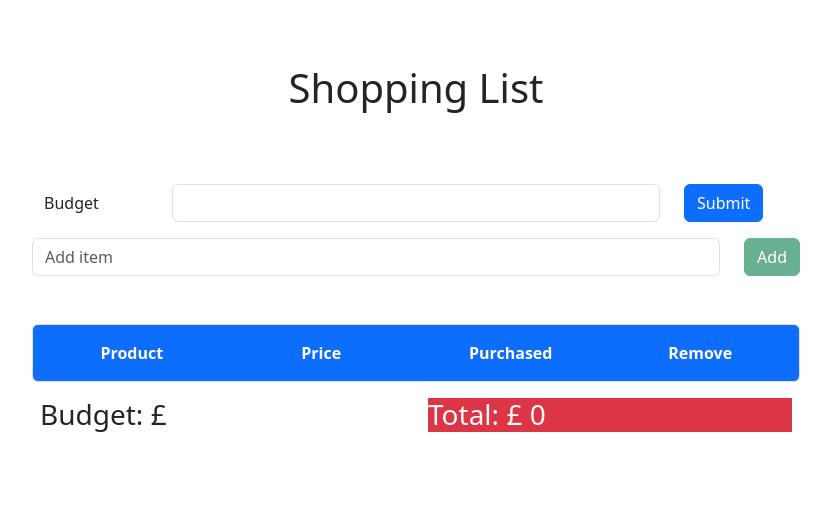
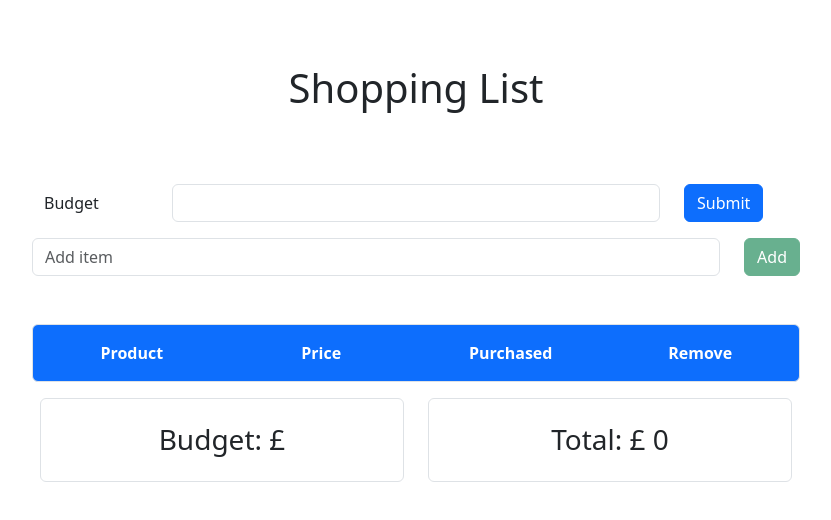
Before and after one commit to mmkobylin/shopping_list, a React (Create React App) app: page / in a window 1280 px wide. Shown: the top 520 px of the page, without its empty margins (224-1055 px from the left). Built offline with nearby package versions, Linux system fonts and the light colour scheme.

Commit message:
07-budget-works-at-budget-creation

```diff
--- a/src/components/ShoppingList.js
+++ b/src/components/ShoppingList.js
@@ -16,7 +16,7 @@ export const ShoppingList = () => {
     // something here is changing
     const [ budget, setBudget ] = useState('');
 
-    const [ spend, setOverspend ] = useState(true);
+    const [ spend, setOverspend ] = useState(false);
 
     // add item with a random id
     const addItem = item => {
@@ -34,36 +34,42 @@ export const ShoppingList = () => {
             item => item.id === id ? { ...item, purchased: !item.purchased } : item ) )
     }
 
-    // maybe the problem is a float?
-    let totalPrice = list.reduce( ( previousValue, item ) => {
-        return +previousValue + +item.price;
+    // TO DO : CHANGE SO IT ONLY ITEM PURCHASED FALSE IS COUNTED
+    // WE NEED ONE THAT COPIES LIST
+    let total = list.reduce( ( previousValue, item ) => {
+        return ( +previousValue + +item.price).toFixed(2);
     }, 0);
 
     const addBudget = number => {
         // updating the budget
         setBudget( number );
+
+        checkBudget( total, number )
     }
 
     // now, if the total > budget, we need to run a function that adds the class to the total.
     // which means we probably need state again:
     // this needs to be called if either of the values change
     const checkBudget = ( total, budget ) => {
+
+        // changing the spend value
         if ( total > budget ) {
-            setOverspend( spend = true );
-        }
+            setOverspend( true );
+        } else (
+            setOverspend( false )
+        )
     }
 
     const fetchPrice = () => {
         // randomize price
-        return ( Math.random() * 3 ).toFixed(2);
-    }
+        return ( Math.random() * 5 ).toFixed(2);
+    };
 
   return (
     <>
         {/* that's where we are passing the function  */}
         <BudgetInput addBudget = { addBudget } />
         <Input addItem = { addItem } />
-
         <FirstRow />
             {/* map to show items to buy */}
             { list.map( ( item, index ) =>
@@ -78,11 +84,10 @@ export const ShoppingList = () => {
             <Value label = { 'Budget' } number = { budget } />
 
             {/* idea - adding the classname if the total > budget  */}
-            <Value label = { 'Total' } number = { totalPrice } spend = {
+            <Value label = { 'Total' } number = { total } spend = {
                  spend }
             />
         </Row>
-
     </>
   )
 }
--- a/src/components/Value.js
+++ b/src/components/Value.js
@@ -2,12 +2,14 @@ import React from 'react'
 import Col from 'react-bootstrap/Col'
 
 // i want the spend to be optional variable
-export const Value = ( { label, number, spend = null } ) => {
+export const Value = ( { label, number, spend = null} ) => {
 
   return (
     <Col>
         {/* adding addional info about the background */}
-        <h3 className = {`banner ${ spend ? "bg-danger text-light" : ""} `}>
+        <h3 className = {` p-4 border text-center rounded ${ spend ? "bg-danger text-light" : ""} `}
+          onLoa
+        >
             { label }: £ { number }
         </h3>
     </Col>
```
